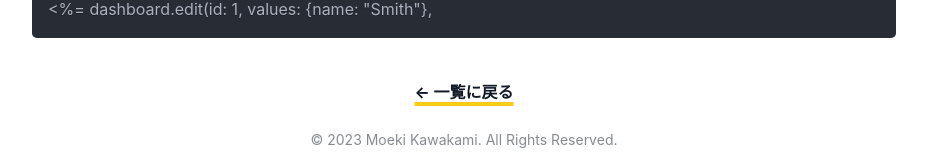
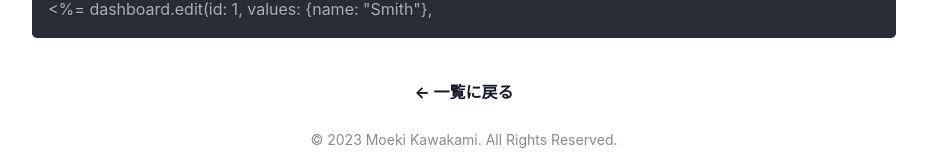
Before and after one commit to kawakamimoeki/website-legacy, a Next.js app: page /blog/1 in a window 1280 px wide. Shown: the part 2353-2521 px from the top of the page, without its empty margins (176-1103 px from the left). Built offline with nearby package versions, Linux system fonts and the light colour scheme.

Commit message:
remove underline

```diff
--- a/pages/blog/[id].tsx
+++ b/pages/blog/[id].tsx
@@ -52,10 +52,7 @@ export default function Post({ post }: { post: PostType }): JSX.Element {
       <Markdown
         className="mt-10 prose mx-auto max-w-none"
         content={post.content}></Markdown>
-      <Link
-        className="underline decoration-yellow-400 decoration-4 underline-offset-4 font-bold block my-6 text-center"
-        href="/blog"
-        passHref>
+      <Link className="font-bold block my-6 text-center" href="/blog" passHref>
         ← 一覧に戻る
       </Link>
     </>
```
